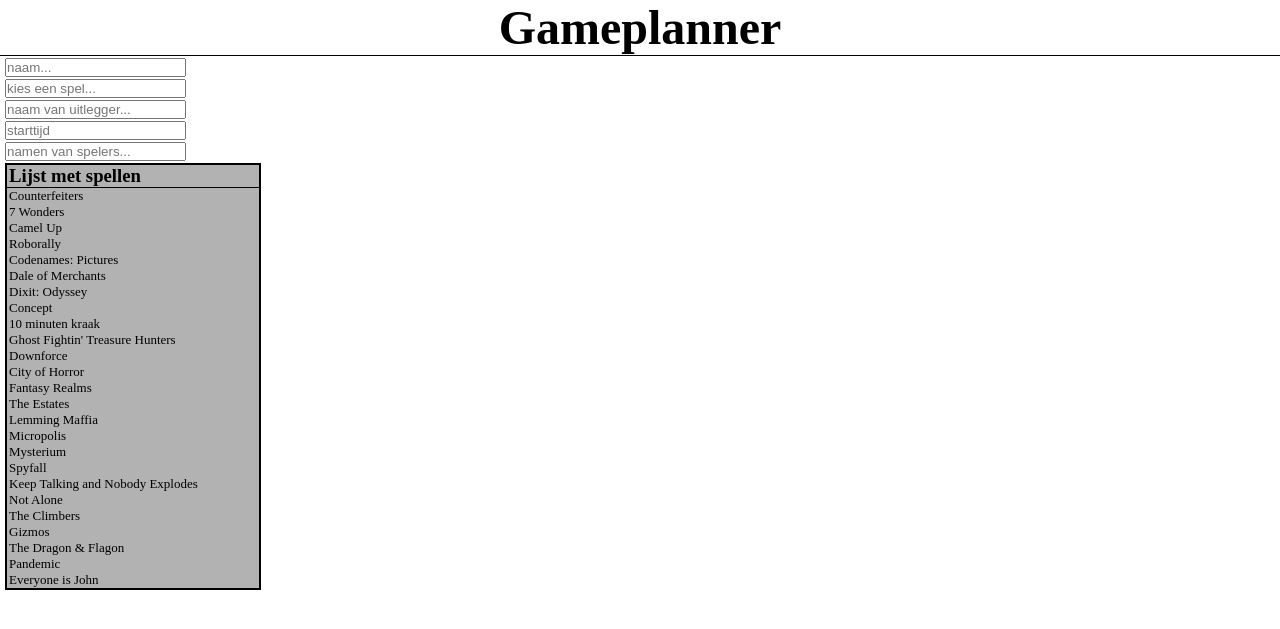
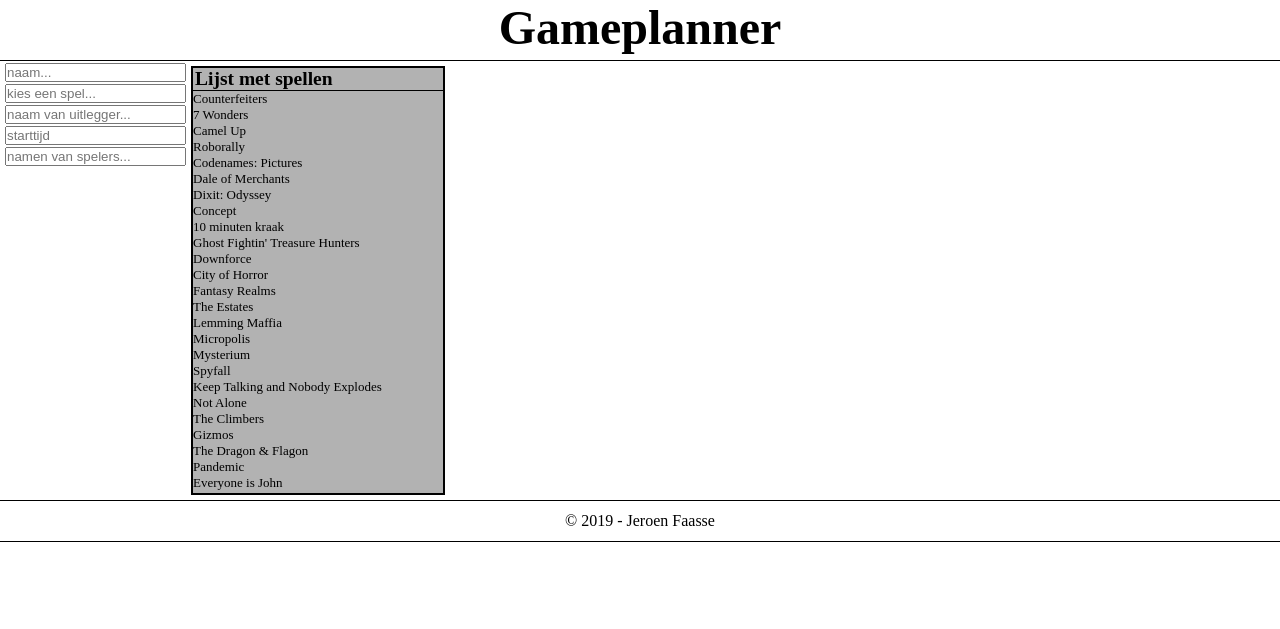
Before and after one commit to Jeroen4/Planningtool, a PHP site: page / in a window 1280 px wide. Shown: the top 629 px of the page. Run offline with PHP 8.4, Linux system fonts and the light colour scheme; data comes from the database, SQL or seed files in the repository.

Commit message:
page styled and description bugs fixed

```diff
--- a/footer.php
+++ b/footer.php
@@ -0,0 +1 @@
+<footer><p>&copy; 2019 - Jeroen Faasse </p></footer>
--- a/index.php
+++ b/index.php
@@ -5,10 +5,11 @@
 	<meta charset="utf-8">
 	<link rel="stylesheet" type="text/css" href="style.css">
 </head>
-<body>
+<body class="indexFlexBody">
 	<?php
 	include ('header.php');
 	?>
+	<div class="wrapper">
 		<form autocomplete="off">
 			<input type="text" name="name" placeholder="naam...">
 			<input type="text" name="game" placeholder="kies een spel...">
@@ -20,9 +21,9 @@
 			include ('connect.php');
 		?>
 
-	<h3>Lijst met spellen</h3>
+
 		<div class="lijst">
-
+			<h2>Lijst met spellen</h2>
 			<?php
 				$query = $conn->prepare( 'Select * FROM games');
 				$query->execute();
@@ -34,9 +35,13 @@
 				}
 			?>
 		</div>
-
 		<div class="planner">
 
 		</div>
+	</div>
+
+	<?php
+		include ("footer.php");
+	?>
 </body>
 </html>
--- a/style.css
+++ b/style.css
@@ -6,36 +6,45 @@
 	border-bottom: 1px solid black;
 	text-align: center;
 	font-size: 24px;
+	padding-bottom: 5px;
+}
+.indexFlexBody{
+	display: flex;
+	flex-direction: column;
+}
+.wrapper{
+	display: flex;
+	flex-direction: row;
 }
 .lijst{
-	padding-left: 2px;
 	width: 250px;
-	height: 400px;
+	height: 425px;
 	font-size: 13px;
 	background-color: rgba(0,0,0,0.3);
 	border-bottom: 2px solid black;
+	border-top: 2px solid black;
 	border-left: 2px solid black;
 	border-right: 2px solid black;
 	margin-left: 5px;
+	margin-top: 5px;
+	margin-bottom: 5px;
 }
 .gameInfo{
 	margin: 0 auto;
 	width: 750px;
+	border-left: 1px solid black;
+	border-right: 1px solid black;
+	padding: 0px 20px;
 }
 .gameInfo > img{
-	width: 60%;
-	height: 60%;
+	width: 45%;
+	height: 45%;
 	margin: 0 auto;
 }
-h3{
+h2{
 	padding-left: 2px;
 	width: 250px;
-	background-color: rgba(0,0,0,0.3);
 	border-bottom: 1px solid black;
-	border-top: 2px solid black;
-	border-left: 2px solid black;
-	border-right: 2px solid black;
-	margin-left: 5px;
 }
 a{
 	color: black;
@@ -47,3 +56,10 @@
 	margin-bottom: 2px;
 	margin-left: 5px;
 }
+footer{
+	text-align: center;
+	border-top: 1px solid black;
+	border-bottom: 1px solid black;
+	height: 40px;
+	line-height: 40px;
+}
```
Also changed, not shown: data.php (+8 -3 lines). Lines whose indentation alone changed are shown as unchanged.
